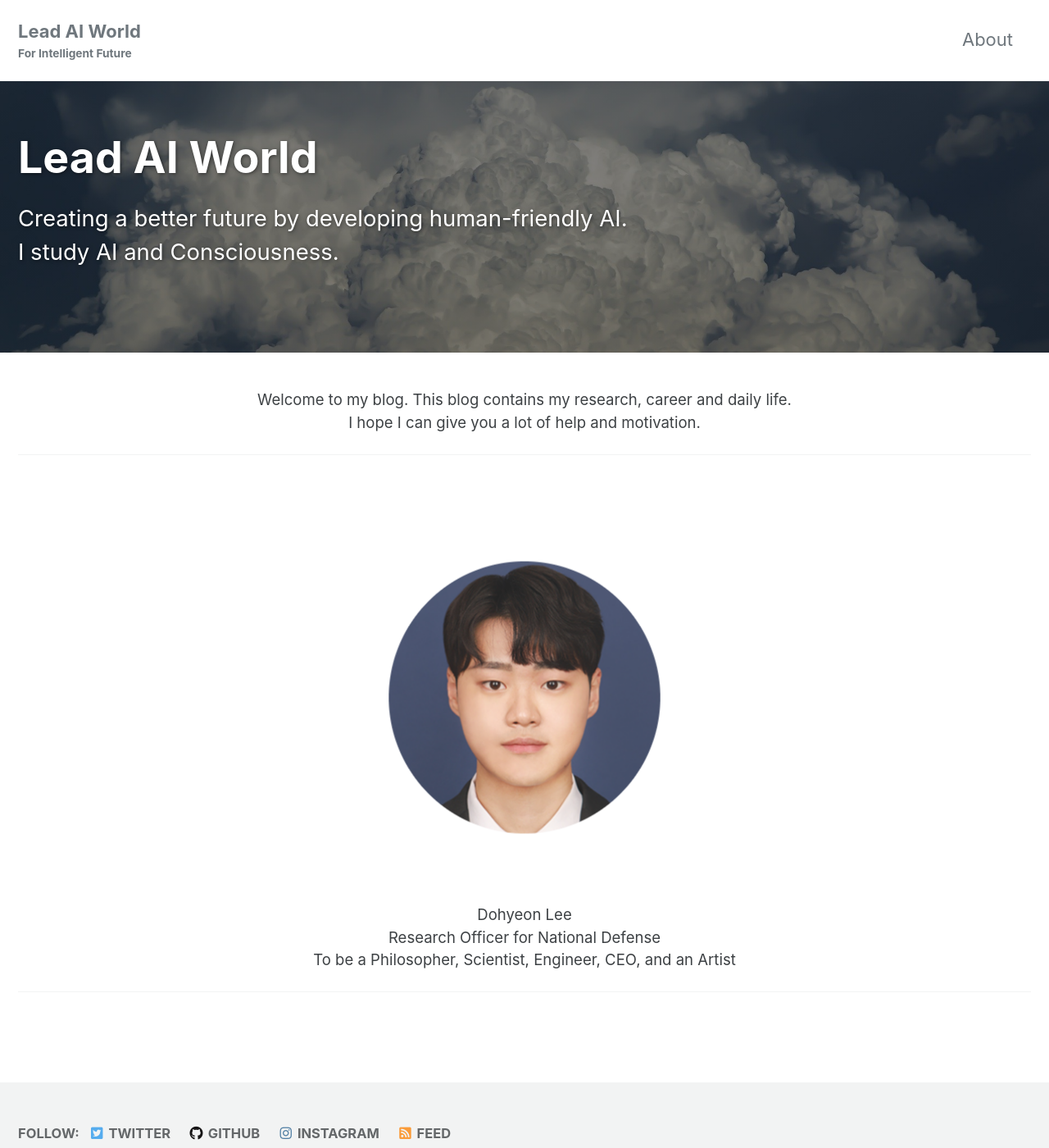
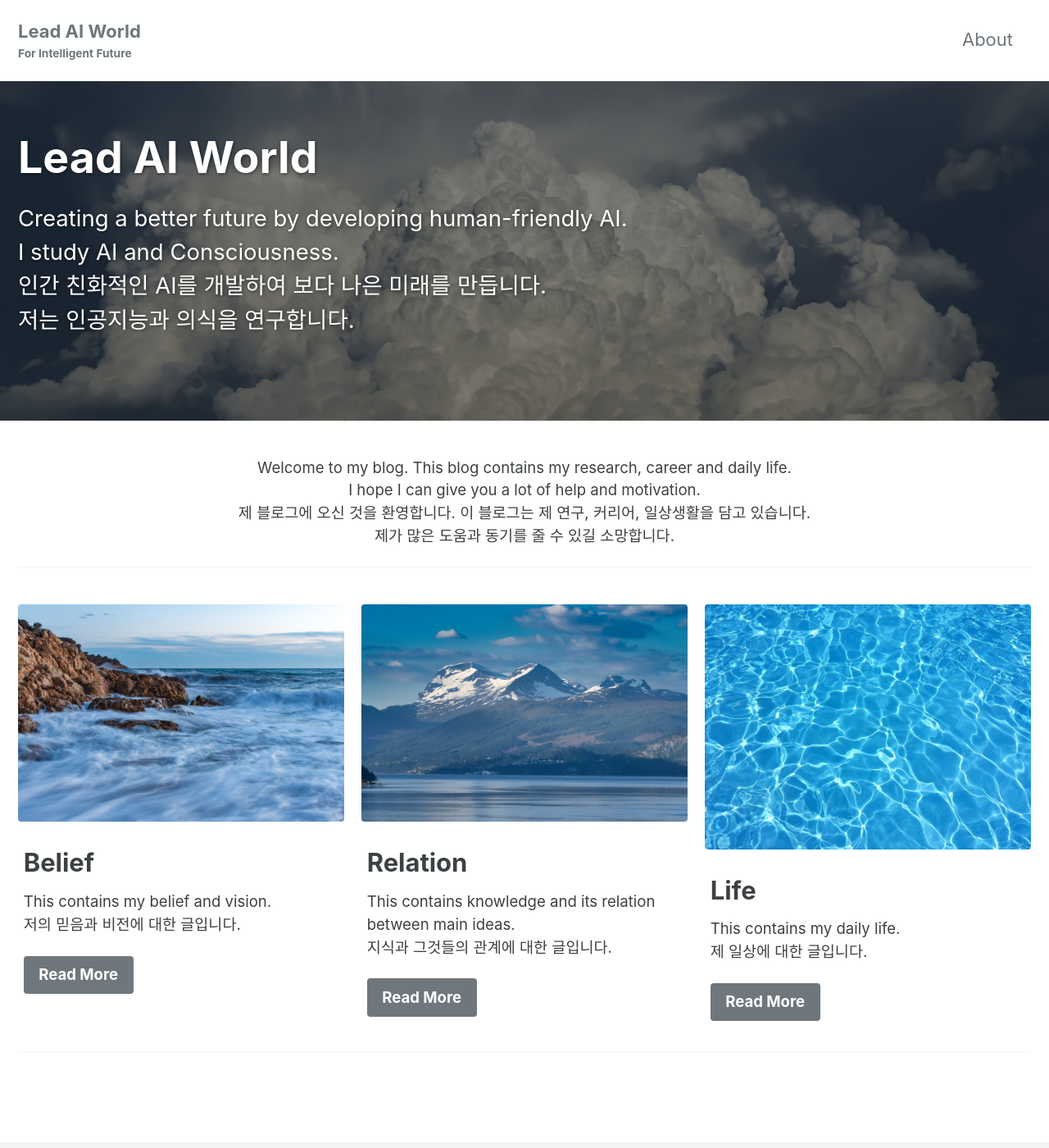
Before and after one commit to Lead-AI-World/Lead-AI-World.github.io, a Jekyll site: the page built from index.md, in a window 1280 px wide and 1400 px high. Shown: the whole window at 82% size. Built offline with Jekyll 4.4.1, drawn with Linux system fonts in a browser that asks for light colours; cached includes are drawn as plain includes.

Commit message:
landing page corrected

```diff
--- a/index.md
+++ b/index.md
@@ -5,15 +5,33 @@ header:
   overlay_color: "#000"
   overlay_filter: "0.5"
   overlay_image: /assets/images/landing-photo.jpg
-excerpt: "Creating a better future by developing human-friendly AI.<br>I study AI and Consciousness."
+excerpt: "Creating a better future by developing human-friendly AI.<br>I study AI and Consciousness.<br>인간 친화적인 AI를 개발하여 보다 나은 미래를 만듭니다.<br>저는 인공지능과 의식을 연구합니다."
 
 intro:
-  - excerpt: "Welcome to my blog. This blog contains my research, career and daily life.<br>I hope I can give you a lot of help and motivation."
+  - excerpt: "Welcome to my blog. This blog contains my research, career and daily life.<br>I hope I can give you a lot of help and motivation.<br>제 블로그에 오신 것을 환영합니다. 이 블로그는 제 연구, 커리어, 일상생활을 담고 있습니다.<br>제가 많은 도움과 동기를 줄 수 있길 소망합니다."
 feature_row:
-  - image_path: assets/images/bio-photo-small.png
-    excerpt: "Dohyeon Lee<br>Research Officer for National Defense<br>To be a Philosopher, Scientist, Engineer, CEO, and an Artist"
+  - image_path: assets/images/belief.jpg
+    alt: "Belief"
+    title: "Belief"
+    excerpt: "This contains my belief and vision.<br>저의 믿음과 비전에 대한 글입니다."
+    url: "/_pages/belief/"
+    btn_label: "Read More"
+    btn_class: "btn--primary"
+  - image_path: /assets/images/relation.jpg
+    alt: "Relation"
+    title: "Relation"
+    excerpt: "This contains knowledge and its relation between main ideas.<br>지식과 그것들의 관계에 대한 글입니다."
+    url: "/_pages/relation/"
+    btn_label: "Read More"
+    btn_class: "btn--primary"
+  - image_path: /assets/images/life.jpg
+    title: "Life"
+    excerpt: "This contains my daily life.<br>제 일상에 대한 글입니다."
+    url: "/_pages/life/"
+    btn_label: "Read More"
+    btn_class: "btn--primary"
 ---
 
 {% include feature_row id="intro" type="center" %}
 
-{% include feature_row type="center" %}
+{% include feature_row %}
```
Also changed, not shown: assets/images/belief.jpg (added), assets/images/life.jpg (added), assets/images/relation.jpg (added).
